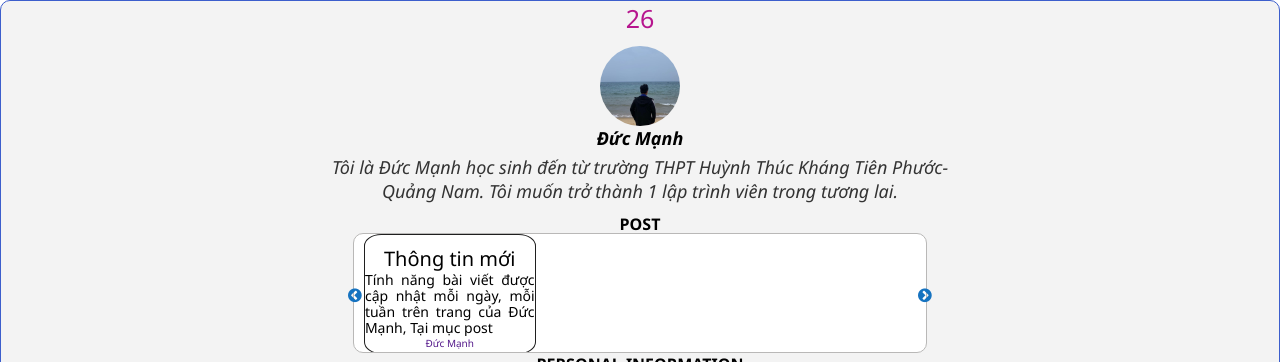
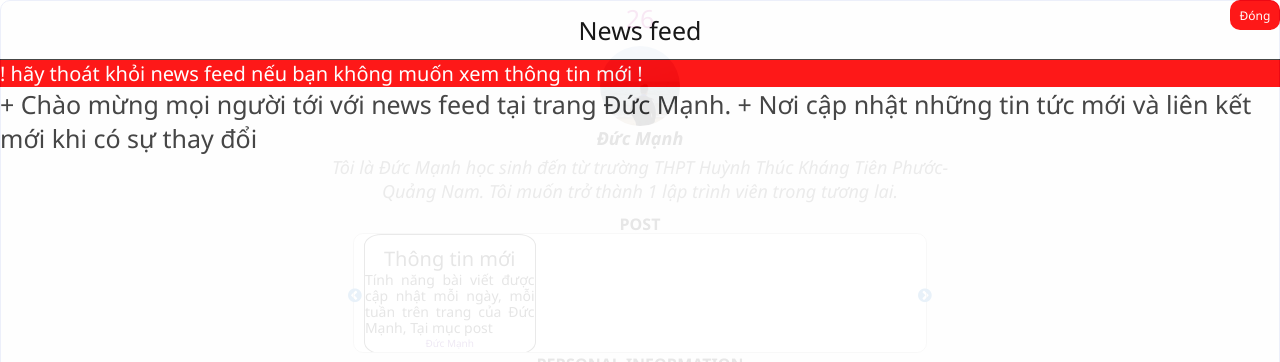
Before and after one commit to supertechm/info, a plain HTML site: page index.html in a window 1280 px wide. Shown: the top 362 px of the page. Drawn offline with Linux system fonts and the light colour scheme; a script that the page names is missing.

Commit message:
add newsfedd

```diff
--- a/assets/JavaScript/index.js
+++ b/assets/JavaScript/index.js
@@ -23,6 +23,10 @@ const Lightbtn = $(".lightmode");
 const ProfileWrapper = $(".profile_wrapper");
 const previewInfo = $(".previewInfo");
 const wrapper = $("html");
+const Newsfeed = $(".newfeeds");
+const NewsfeedHeader = $(".Newsfeed_header");
+const NewsfeedContent = $(".newfeeds-content");
+const NewsfeedExit = $(".closetab");
 var index = 0;
 const app = {
     currentIndex: 0,
@@ -405,8 +409,11 @@ timeupdate(date,hour);
       }
      },
 
-
-
+     newsfeedAcitve: function(){
+      NewsfeedExit.onclick = function(){
+        Newsfeed.classList.add("unactive");
+      }
+     },
     // Khởi chạy ứng dụng
     start: function () {
         app.GetcurrentSong(index);
@@ -421,6 +428,7 @@ timeupdate(date,hour);
         setInterval(() => {
             this.clock();
            }, 1000);
+          app.newsfeedAcitve();
     }
 
 }
--- a/assets/style.css
+++ b/assets/style.css
@@ -494,3 +494,59 @@ color: black;
     justify-content: center;
 
 }
+
+/* newsfeed  */
+.newfeeds{
+    display: block;
+    position: absolute;
+    top: 0;
+    bottom: 0;
+    right: 0;
+    left: 0;
+    background: #ffffff;
+    opacity: 0.9;
+}
+.newfeeds.unactive{
+    display: none;
+}
+.Newsfeed_header {
+    display: flex;
+    width: 100%;
+    height: 60px;
+    justify-content: center;
+    align-items: center;
+    font-size: 25px;
+    font-family: 'Segoe UI', Tahoma, Geneva, Verdana, sans-serif;
+    border-bottom: 1px solid #333;
+    color: rgb(0, 0, 0);
+}
+.newfeeds-content{
+    display: flex;
+    flex-direction: column;
+}
+.newfeedWarning {
+    background-color: red;
+    font-size: 20px;
+    color: white;
+}
+.postNewsfeed {
+    color: #333;
+    font-size: 25px;
+}
+.closetab {
+    display: flex;
+    position: absolute;
+    right: 0;
+    width: 50px;
+    height: 30px;
+    background-color: red;
+    justify-content: center;
+    align-items: center;
+    border-radius: 10px;
+    color: white;
+    font-size: 12px;
+    font-family: 'Segoe UI', Tahoma, Geneva, Verdana, sans-serif;
+}
+.closetab:hover{
+    cursor: pointer;
+}
--- a/index.html
+++ b/index.html
@@ -139,7 +139,21 @@
     </div>
     </div>
     </div>
-    <div class="newfeeds"></div>
+    <div class="newfeeds">
+        <div class="newsfeed_close">
+            <div class="closetab">Đóng</div>
+        </div>
+        <div class="Newsfeed_header">News feed</div>
+        <div class="newfeeds-content">
+            <div class="newfeedWarning">
+                ! hãy thoát khỏi news feed nếu bạn không muốn xem thông tin mới !
+            </div>
+            <div class="postNewsfeed">
+                + Chào mừng mọi người tới với news feed tại trang Đức Mạnh.
+                + Nơi cập nhật những tin tức mới và liên kết mới khi có sự thay đổi
+            </div>
+        </div>
+    </div>
     <script src="./assets/library/node_modules/platform/platform.js"></script>
     <script src="./assets/library/node_modules/mobile-detect/mobile-detect.js"></script>
     <script src="./assets/JavaScript/index.js"></script>
```
